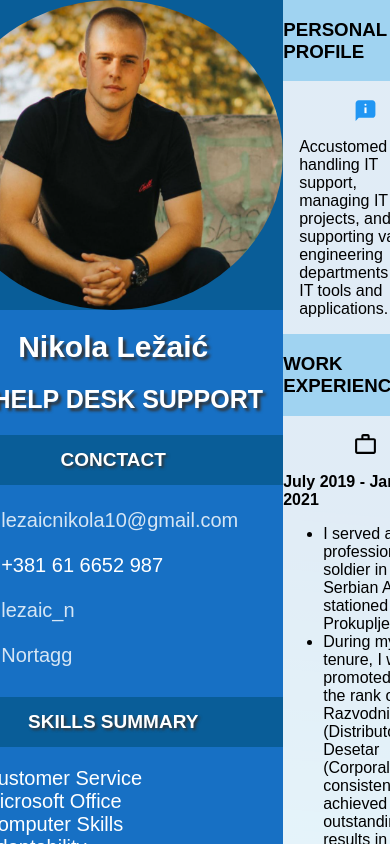
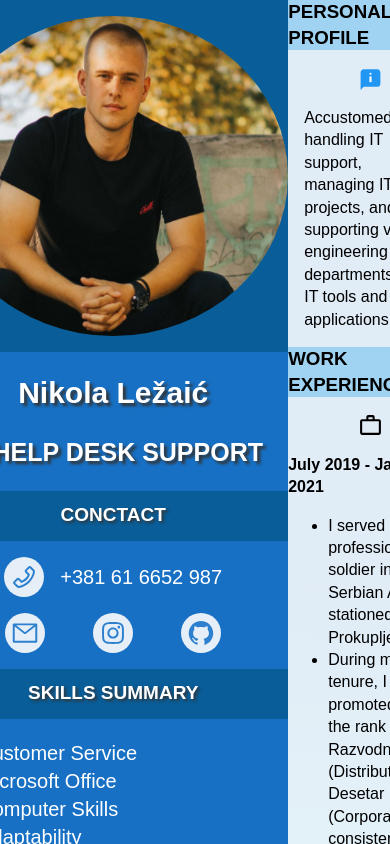
Before and after one commit to Nortagg/cv, a React (Create React App) app: page / in a window 390 px wide. Shown: the top 844 px of the page. Built offline with nearby package versions, Linux system fonts and the light colour scheme.

Commit message:
adjusted stylings for container left, adjusted mail,phone,git,insta links to be displayed as icons

```diff
--- a/src/Components/container-left/container-left.jsx
+++ b/src/Components/container-left/container-left.jsx
@@ -15,33 +15,35 @@ export default function HomeLeft() {
       <h1 className="name-ln">Nikola Ležaić</h1>
       <h2 className="title-about">IT HELP DESK SUPPORT</h2>
       <h3 className="contact">CONCTACT</h3>
-      <div className="contact-container">
-        <div className="mail-container">
-          <div className="mail-icon">
-            <AiOutlineMail />
-          </div>
-          <a href="mailto:lezaicnikola10@gmail.com">lezaicnikola10@gmail.com</a>
-        </div>
-
       <div className="p-number-container">
         <div className="phone-icon">
           <AiOutlinePhone />
         </div>
         +381 61 6652 987
       </div>
+      <div className="contact-container">
+        <div className="mail-container">
+          <a href="mailto:lezaicnikola10@gmail.com">
+            <div className="mail-icon">
+              <AiOutlineMail />
+            </div>
+          </a>
+        </div>
 
         <div className="insta-container">
+          <a href="https://www.instagram.com/lezaic_n/">
             <div className="insta-icon">
               <AiOutlineInstagram />
             </div>
-          <a href="https://www.instagram.com/lezaic_n/">lezaic_n</a>
+          </a>
         </div>
 
         <div className="git-container">
+          <a href="https://github.com/Nortagg">
             <div className="git-icon">
               <AiOutlineGithub />
             </div>
-          <a href="https://github.com/Nortagg">Nortagg</a>
+          </a>
         </div>
       </div>
       <h3 className="skill-title">SKILLS SUMMARY</h3>
--- a/src/Components/container-left/container-left.styles.scss
+++ b/src/Components/container-left/container-left.styles.scss
@@ -1,22 +1,25 @@
 .card-left {
-  width: 400px;
+  width: 500px;
   height: auto;
   background-color: rgb(23, 112, 196);
   display: flex;
   flex-direction: column;
   color: white;
 
-  .img {
-    display: flex;
-    height: 310px;
-    width: 340px;
-    border-radius: 100%;
-  }
   .img-background {
     display: flex;
     justify-content: center;
     align-items: center;
     background-color: rgba(3, 82, 128, 0.637);
+  }
+
+  .img {
+    display: flex;
+    height: 320px;
+    width: 350px;
+    border-radius: 100%;
+    margin-top: 1rem;
+    margin-bottom: 1rem;
   }
 
   .name-ln {
@@ -46,34 +49,20 @@
     margin-top: 0;
     margin-bottom: 1rem;
   }
-  .contact-container {
-    font-size: 21px;
-    margin-left: 10px;
-    display: flex;
-    flex-direction: column;
-    align-items: flex-start;
-  }
-  .mail-container {
-    margin-bottom: 5px;
+
+  .p-number-container {
+    margin-bottom: 1rem;
     font-size: 20px;
     display: flex;
     align-items: center;
     justify-content: center;
-    a:link {
-      text-decoration: none;
-    }
-    a {
-      color: rgba(255, 255, 255, 0.822);
-    }
-    a:hover {
-      color: rgb(105, 255, 143);
-    }
   }
-  .mail-icon {
+
+  .phone-icon {
     display: flex;
     align-items: center;
     justify-content: center;
-    margin-right: 8px;
+    margin-right: 1rem;
     font-size: 28px;
     border-radius: 50%;
     width: 40px;
@@ -83,18 +72,24 @@
     color: rgb(44, 128, 206);
   }
 
-  .p-number-container {
-    margin-bottom: 5px;
+  .contact-container {
+    font-size: 20px;
+    display: flex;
+    justify-content: center;
+    align-items: center;
+  }
+
+  .mail-container {
     font-size: 20px;
     display: flex;
     align-items: center;
     justify-content: center;
   }
-  .phone-icon {
+  .mail-icon {
     display: flex;
     align-items: center;
     justify-content: center;
-    margin-right: 8px;
+    margin-right: 3rem;
     font-size: 28px;
     border-radius: 50%;
     width: 40px;
@@ -102,28 +97,26 @@
     border: hidden;
     background-color: rgba(255, 255, 255, 0.89);
     color: rgb(44, 128, 206);
+    transition: background-color 1s linear;
+    transition-property: background-color, color;
+    &:hover {
+      background-color: #333333;
+      color: rgb(255, 238, 0);
+    }
   }
+
   .insta-container {
-    margin-bottom: 5px;
     font-size: 20px;
     display: flex;
     align-items: center;
     justify-content: center;
-    a:link {
-      text-decoration: none;
-    }
-    a {
-      color: rgba(255, 255, 255, 0.822);
-    }
-    a:hover {
-      color: rgb(105, 255, 143);
-    }
   }
+
   .insta-icon {
     display: flex;
     align-items: center;
     justify-content: center;
-    margin-right: 8px;
+    margin-right: 3rem;
     font-size: 28px;
     border-radius: 50%;
     width: 40px;
@@ -131,28 +124,32 @@
     border: hidden;
     background-color: rgba(255, 255, 255, 0.89);
     color: rgb(44, 128, 206);
+    transition: background-color 1s linear;
+    transition-property: background-color, color, background;
+    &:hover {
+      background-color: #d6249f;
+      background: radial-gradient(
+        circle at 30% 107%,
+        #fdf497 0%,
+        #fdf497 5%,
+        #fd5949 45%,
+        #d6249f 60%,
+        #285aeb 90%
+      );
+      color: white;
+    }
   }
+
   .git-container {
-    margin-bottom: 5px;
     font-size: 20px;
     display: flex;
     align-items: center;
     justify-content: center;
-    a:link {
-      text-decoration: none;
-    }
-    a {
-      color: rgba(255, 255, 255, 0.822);
-    }
-    a:hover {
-      color: rgb(105, 255, 143);
-    }
   }
   .git-icon {
     display: flex;
     align-items: center;
     justify-content: center;
-    margin-right: 8px;
     font-size: 28px;
     border-radius: 50%;
     width: 40px;
@@ -160,6 +157,12 @@
     border: hidden;
     background-color: rgba(255, 255, 255, 0.89);
     color: rgb(44, 128, 206);
+    transition: background-color 1s linear;
+    transition-property: background-color, color;
+    &:hover {
+      background-color: #333333;
+      color: white;
+    }
   }
 
   .skill-title {
--- a/src/Components/container-right/container-right.jsx
+++ b/src/Components/container-right/container-right.jsx
@@ -6,9 +6,7 @@ import { FcAbout } from "react-icons/fc";
 export default function HomeRight() {
   return (
     <div className="card-right">
-      <div className="pp-container">
-        <h3>PERSONAL PROFILE</h3>
-      </div>
+      <h3 className="pp-container">PERSONAL PROFILE</h3>
       <div className="me-icon">
         <FcAbout />
       </div>
@@ -16,10 +14,7 @@ export default function HomeRight() {
         Accustomed to handling IT support, managing IT projects, and supporting
         various engineering departments with IT tools and applications.
       </p>
-
-      <div className="we-container">
-        <h3>WORK EXPERIENCE</h3>
-      </div>
+      <h3 className="we-container">WORK EXPERIENCE</h3>
       <div className="work-icon">
         {" "}
         <MdWorkOutline />{" "}
@@ -47,9 +42,7 @@ export default function HomeRight() {
           hardware issues specific to the pharmacy.
         </li>
       </ul>
-      <div className="eh-container">
-        <h3>EDUCATION HISTORY</h3>
-      </div>
+      <h3 className="eh-container">EDUCATION HISTORY</h3>
       <div className="school-icon">
         <IoSchoolOutline />
       </div>
@@ -57,9 +50,7 @@ export default function HomeRight() {
         <li>Tehnička škola ‘Prota Stevan Dimitrijević’, Aleksinac </li>
         <li>Computer electrician, IV degree | 2014 – 2018</li>
       </ul>
-      <div className="am-container">
-        <h3>ABOUT ME</h3>
-      </div>
+      <h3 className="am-container">ABOUT ME</h3>
       <div className="laptop-icon">
         <IoLaptopOutline />
       </div>
--- a/src/Components/container-right/container-right.styles.scss
+++ b/src/Components/container-right/container-right.styles.scss
@@ -1,7 +1,7 @@
 .card-right {
   display: flex;
   flex-direction: column;
-  width: 400px;
+  width: 500px;
   height: auto;
   background-color: rgba(255, 255, 255, 0.795);
 
@@ -9,6 +9,8 @@
     display: flex;
     justify-content: center;
     align-items: center;
+    height: 50px;
+    margin: 0;
     background-color: rgb(160, 211, 241);
   }
   .me-icon {
@@ -27,6 +29,8 @@
     display: flex;
     justify-content: center;
     align-items: center;
+    height: 50px;
+    margin: 0;
     background-color: rgb(160, 211, 241);
   }
   .work-icon {
@@ -60,6 +64,8 @@
     display: flex;
     justify-content: center;
     align-items: center;
+    height: 50px;
+    margin: 0;
     background-color: rgb(160, 211, 241);
   }
   .school-icon {
@@ -76,6 +82,8 @@
     display: flex;
     justify-content: center;
     align-items: center;
+    height: 50px;
+    margin: 0;
     background-color: rgb(160, 211, 241);
   }
   .laptop-icon {
--- a/src/index.css
+++ b/src/index.css
@@ -12,6 +12,7 @@ body {
     rgba(0, 224, 255, 0.3981967787114846) 50%,
     rgba(42, 124, 193, 0.700717787114846) 80%
   );
+  line-height: 1.4;
 }
 
 code {
```
Lines whose indentation alone changed are shown as unchanged.
